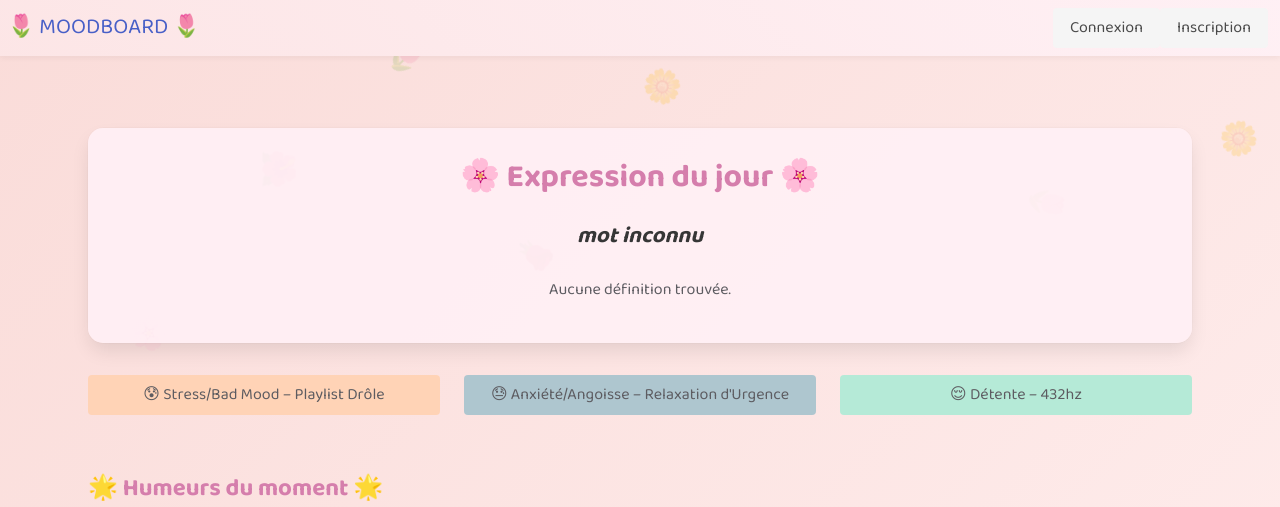
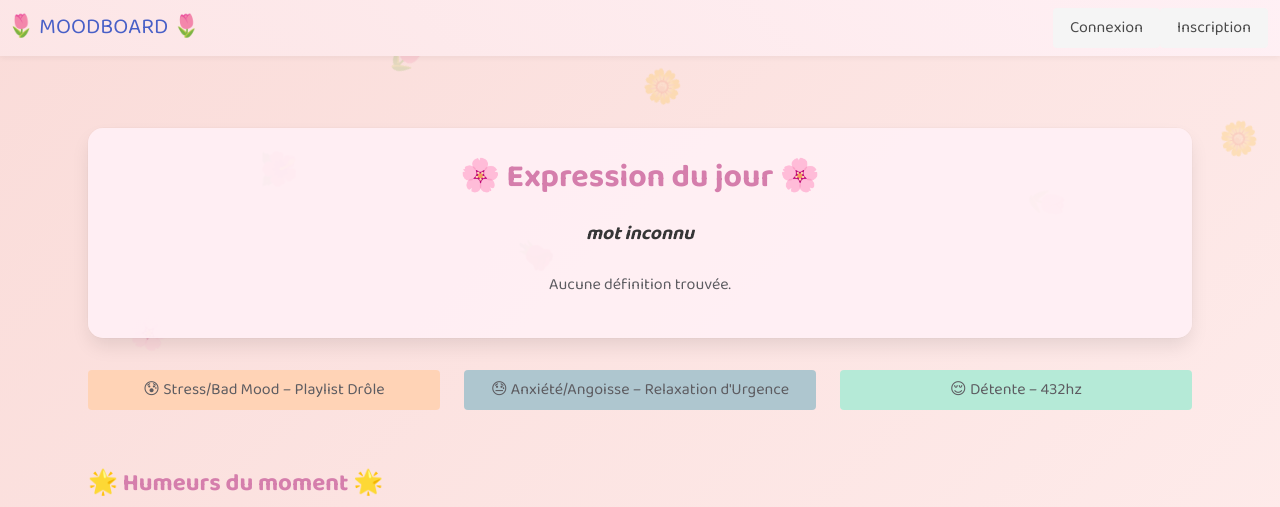
Before and after one commit to Ovanity/Elise, a Flask app: page /home in a window 1280 px wide. Shown: the top 507 px of the page. Run offline with Flask 3, Linux system fonts and the light colour scheme; data that the repository does not hold is empty.

Commit message:
requirements

```diff
--- a/templates/index.html
+++ b/templates/index.html
@@ -11,7 +11,7 @@
             width: 100%;
             box-sizing: border-box;">
   <h1 class="title" style="color:#D57EAC;">🌸 Expression du jour 🌸</h1>
-  <p class="is-italic" style="font-size: 1.4rem; color: #8A6878;">
+  <p class="is-italic" style="font-size: 1.2rem; color: #8A6878;">
     <strong>{{ word }}</strong>
   </p>
   {% if definition_sentences %}
```
